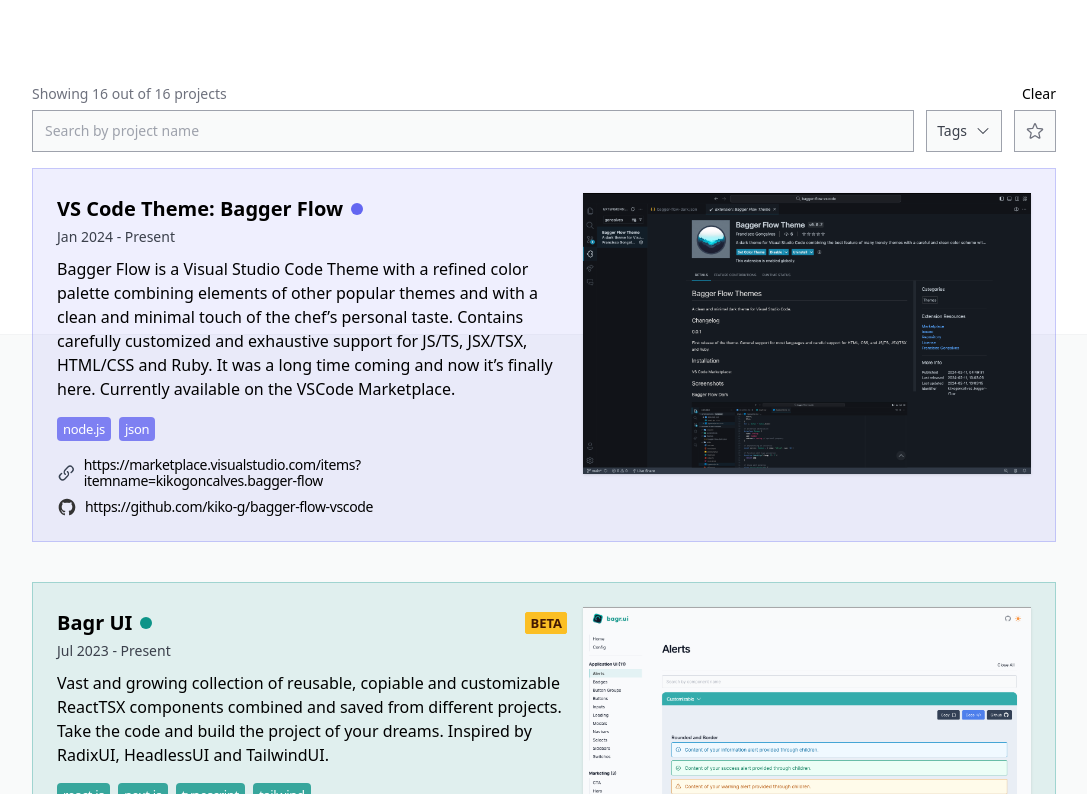
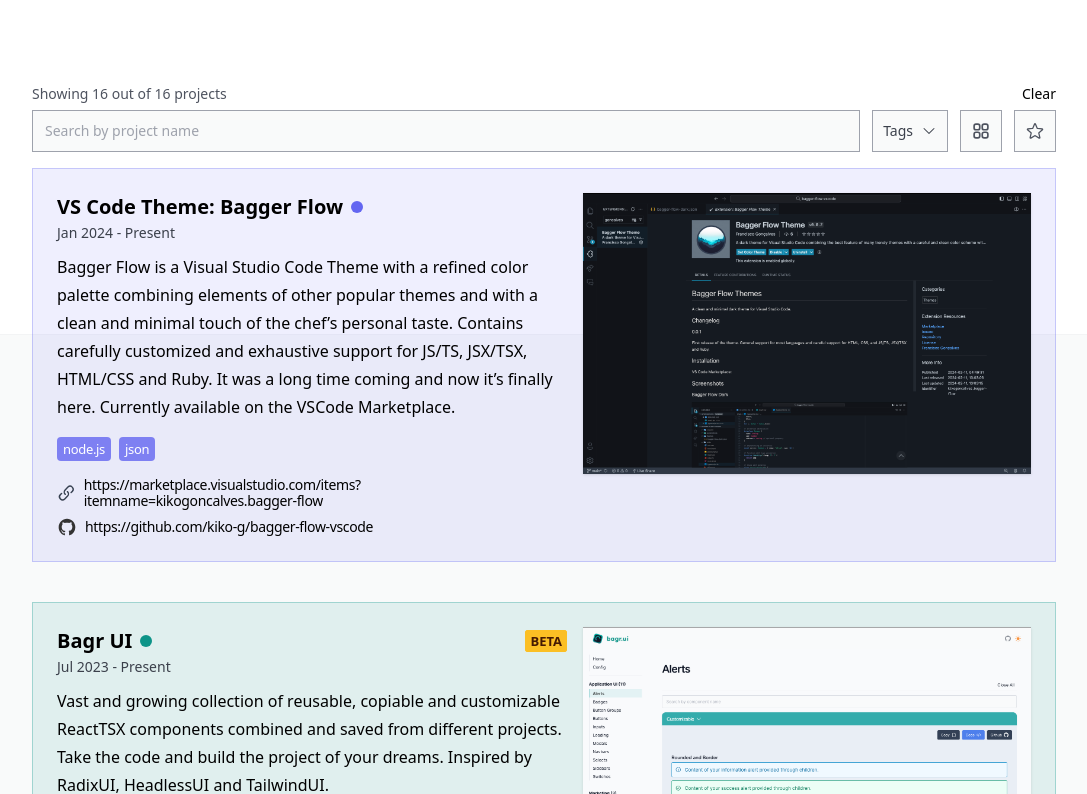
Before and after one commit to kiko-g/kikogoncalves, a Next.js app: page /projects in a window 1280 px wide. Shown: the part 466-1260 px from the top of the page, without its empty margins (96-1183 px from the left). Built offline with nearby package versions, Linux system fonts and the light colour scheme.

Commit message:
add compact view

```diff
--- a/src/components/projects/ProjectCard.tsx
+++ b/src/components/projects/ProjectCard.tsx
@@ -6,11 +6,11 @@
 import { type Project } from '@/types'
 import { resolveProjectCardColors, getDatespan } from '@/lib/utilities'
 import { GitHubIcon } from '@/components/SocialIcons'
-import { LinkIcon, StarIcon } from '@heroicons/react/20/solid'
-import { DocumentArrowDownIcon } from '@heroicons/react/24/outline'
+import { LinkIcon } from '@heroicons/react/20/solid'
+import { StarIcon, DocumentArrowDownIcon } from '@heroicons/react/24/outline'
 
-export function ProjectCard({ project }: { project: Project }) {
-  const showStar = false
+export function ProjectCard({ project, compact }: { project: Project; compact?: boolean }) {
+  const showStar = true
   const useLinkColor = false
   const cx = resolveProjectCardColors(project.color)
   const datespan = getDatespan(project.startDate, project.endDate)
@@ -26,7 +26,7 @@
       <div className="order-2 flex flex-1 flex-col self-stretch xl:order-1">
         <div className="flex items-center justify-between gap-x-2">
           <div className="flex items-center gap-x-2">
-            <h3 className="flex-1 text-xl font-bold">{project.name}</h3>
+            <h3 className="flex-1 text-xl font-bold leading-7">{project.name}</h3>
             <span className={clsx('h-3 w-3 rounded-full', cx.badge)} />
           </div>
           {project.beta && (
@@ -36,7 +36,7 @@
           )}
         </div>
         <p className="text-sm font-normal text-navy-700 dark:text-white/50">{datespan}</p>
-        <p className="mt-2">{project.description}</p>
+        <p className={clsx('mt-2', compact ? 'text-sm leading-snug' : 'text-base')}>{project.description}</p>
 
         <div className="mt-4 flex flex-wrap gap-2">
           {project.stack.map((tech) => (
@@ -58,7 +58,7 @@
               href={project.attachment}
               target="_blank"
               className={clsx(
-                'flex items-center justify-center gap-2 text-sm font-medium lowercase leading-3 tracking-tight transition hover:underline hover:opacity-80',
+                'flex items-center justify-center gap-2 text-sm font-medium lowercase leading-4 tracking-tight transition hover:underline hover:opacity-80',
                 useLinkColor ? cx.textHover : '',
               )}
             >
@@ -84,7 +84,7 @@
               href={project.repo}
               target="_blank"
               className={clsx(
-                'flex items-center justify-center gap-2 text-sm font-medium lowercase leading-3 tracking-tight transition hover:underline hover:opacity-80',
+                'flex items-center justify-center gap-2 text-sm font-medium lowercase leading-4 tracking-tight transition hover:underline hover:opacity-80',
                 useLinkColor ? cx.textHover : '',
               )}
             >
@@ -95,7 +95,8 @@
         </div>
       </div>
 
-      <div className="relative order-1 max-w-full xl:order-2 xl:max-w-md">
+      {!compact && (
+        <div className="group relative order-1 max-w-full xl:order-2 xl:max-w-md">
           {project.videoUrl ? (
             <video controls muted className={clsx('rounded-none shadow', cx.border)}>
               <source src={project.videoUrl} type="video/mp4"></source>
@@ -103,10 +104,13 @@
           ) : (
             <Image src={project.image} alt="" className={clsx('rounded-none shadow', cx.border)} />
           )}
-        {project.pinned && showStar && (
-          <StarIcon className="absolute right-4 top-4 h-5 w-5 fill-amber-300 stroke-amber-600 dark:fill-amber-500 dark:stroke-amber-500" />
+          {project.relevant && showStar && (
+            <div className="absolute right-2 top-0 rounded-b-xl bg-amber-700 p-2 opacity-0 shadow-xl transition-all group-hover:opacity-100">
+              <StarIcon className="h-4 w-4 stroke-white stroke-2" />
+            </div>
           )}
         </div>
+      )}
     </li>
   )
 }
--- a/src/components/projects/ProjectsShowcase.tsx
+++ b/src/components/projects/ProjectsShowcase.tsx
@@ -9,14 +9,15 @@
 import { projectsData } from '@/lib/data'
 import { extractTechStackAndSortByFrequency, sortByPinned } from '@/lib/utilities'
 
-import { StarIcon as StarIconOutline } from '@heroicons/react/24/outline'
-import { ChevronDownIcon, CheckIcon, StarIcon as StarIconSolid } from '@heroicons/react/24/solid'
+import { Squares2X2Icon, StarIcon as StarIconOutline } from '@heroicons/react/24/outline'
+import { Bars4Icon, ChevronDownIcon, CheckIcon, StarIcon as StarIconSolid } from '@heroicons/react/24/solid'
 
 export function ProjectsShowcase() {
   const tags = useMemo(() => extractTechStackAndSortByFrequency(projectsData), [])
   const [selectedTags, setSelectedTags] = useState<Technology[]>([])
 
   const [query, setQuery] = useState('')
+  const [compact, setCompact] = useState(false)
   const [hideLessRelevant, setHideLessRelevant] = useState(false)
   const filteredProjects = useMemo(
     () =>
@@ -36,7 +37,7 @@
   return (
     <>
       <div className="mb-1 flex items-center justify-between gap-2 text-sm">
-        <span className="font-medium text-navy-500 dark:text-navy-400">
+        <span className="font-medium text-navy-600 dark:text-navy-400">
           Showing {filteredProjects.length} out of {projectsData.length} projects
         </span>
         <button onClick={clearFilters} className="hover:underline">
@@ -91,7 +92,7 @@
                   <ListboxOption
                     key={tag.name}
                     value={tag}
-                    className="flex cursor-pointer items-center justify-between gap-2 rounded border border-transparent px-1.5 py-0.5 transition data-[focus]:border-transparent data-[focus]:bg-navy-800/70 data-[focus]:text-white dark:data-[focus]:bg-navy-500/30"
+                    className="flex cursor-pointer items-center justify-between gap-2 rounded border border-transparent px-1.5 py-0.5 data-[focus]:border-transparent data-[focus]:bg-navy-800 data-[focus]:text-white dark:data-[focus]:bg-white/5"
                   >
                     <span className={clsx('block truncate', isSelected ? '' : '')}>
                       {tag.name} ({tag.freq})
@@ -106,22 +107,39 @@
 
         <button
           type="button"
+          title="Toggle compact view"
+          onClick={() => setCompact((prev) => !prev)}
+          className={clsx(
+            'hidden items-center gap-2 self-stretch border px-2.5 text-sm transition hover:opacity-80 lg:flex',
+            compact
+              ? 'border-primary-600 bg-primary-600/60 text-white dark:border-primary-500/60 dark:bg-primary-500/20'
+              : 'border-navy-400 bg-navy-50 text-navy-600 dark:border-navy-200/10 dark:bg-navy-100/5 dark:text-navy-300',
+          )}
+        >
+          {compact ? <Bars4Icon className="h-5 w-5 stroke-2" /> : <Squares2X2Icon className="h-5 w-5 stroke-2" />}
+        </button>
+
+        <button
+          type="button"
           title="Toggle starred projects"
-          onClick={() => setHideLessRelevant(!hideLessRelevant)}
+          onClick={() => setHideLessRelevant((prev) => !prev)}
           className={clsx(
             'flex items-center gap-2 self-stretch border px-2.5 text-sm transition hover:opacity-80',
             hideLessRelevant
               ? 'text border-amber-600 bg-amber-600/70 text-white dark:border-amber-500/50 dark:bg-amber-600/30 dark:text-navy-300'
-              : 'border-navy-400 bg-navy-50 text-navy-500 dark:border-navy-200/10 dark:bg-navy-100/5 dark:text-navy-300',
+              : 'border-navy-400 bg-navy-50 text-navy-600 dark:border-navy-200/10 dark:bg-navy-100/5 dark:text-navy-300',
           )}
         >
           {hideLessRelevant ? <StarIconSolid className="h-5 w-5" /> : <StarIconOutline className="h-5 w-5" />}
         </button>
       </div>
 
-      <ul role="list" className="grid grid-cols-1 gap-x-6 gap-y-10">
+      <ul
+        role="list"
+        className={clsx('grid', compact ? 'grid-cols-2 gap-x-5 gap-y-5' : 'grid-cols-1 gap-x-6 gap-y-10')}
+      >
         {filteredProjects.map((project) => (
-          <ProjectCard project={project} key={project.name} />
+          <ProjectCard project={project} compact={compact} key={project.name} />
         ))}
       </ul>
 
```
Lines whose indentation alone changed are shown as unchanged.
